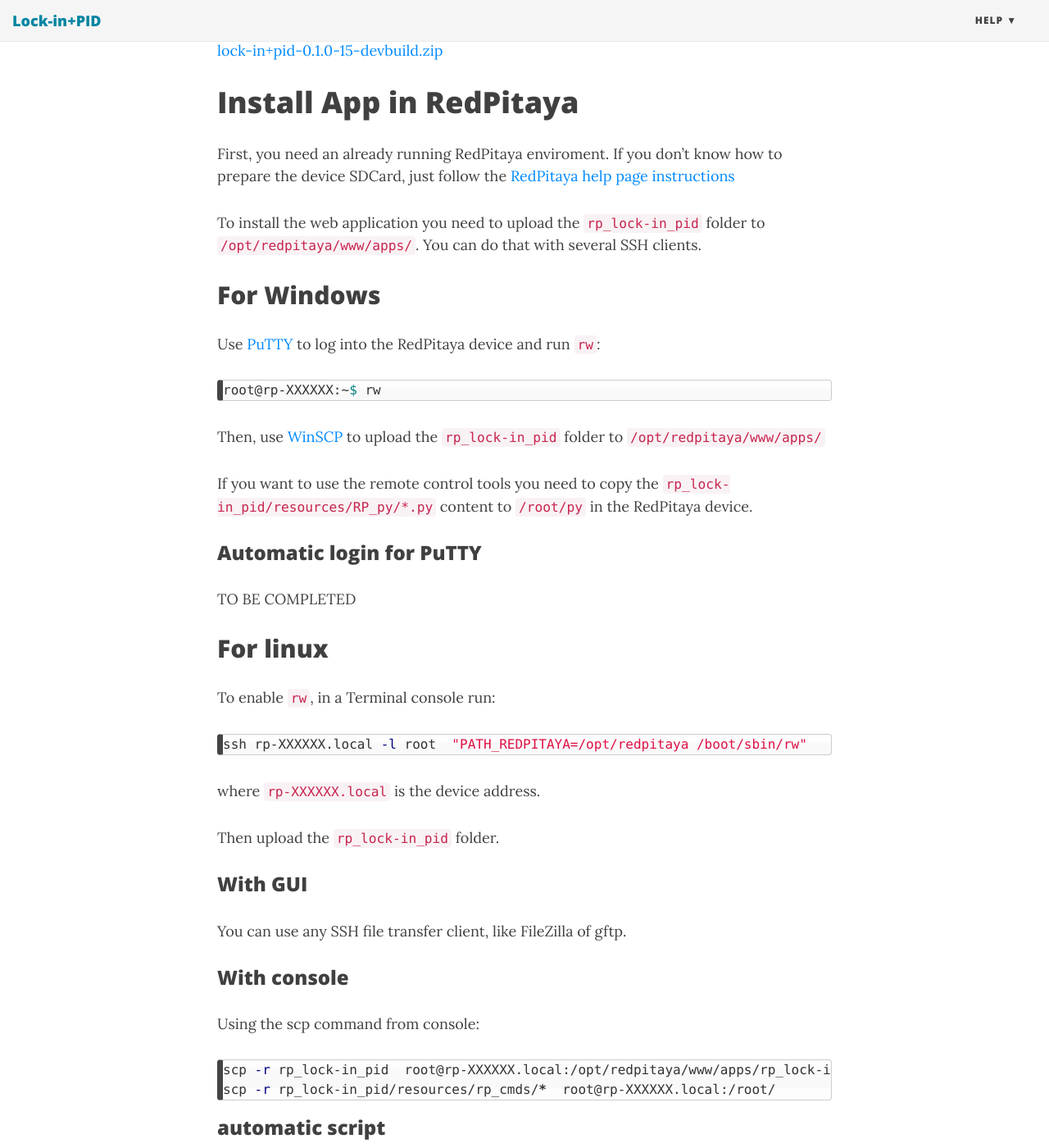
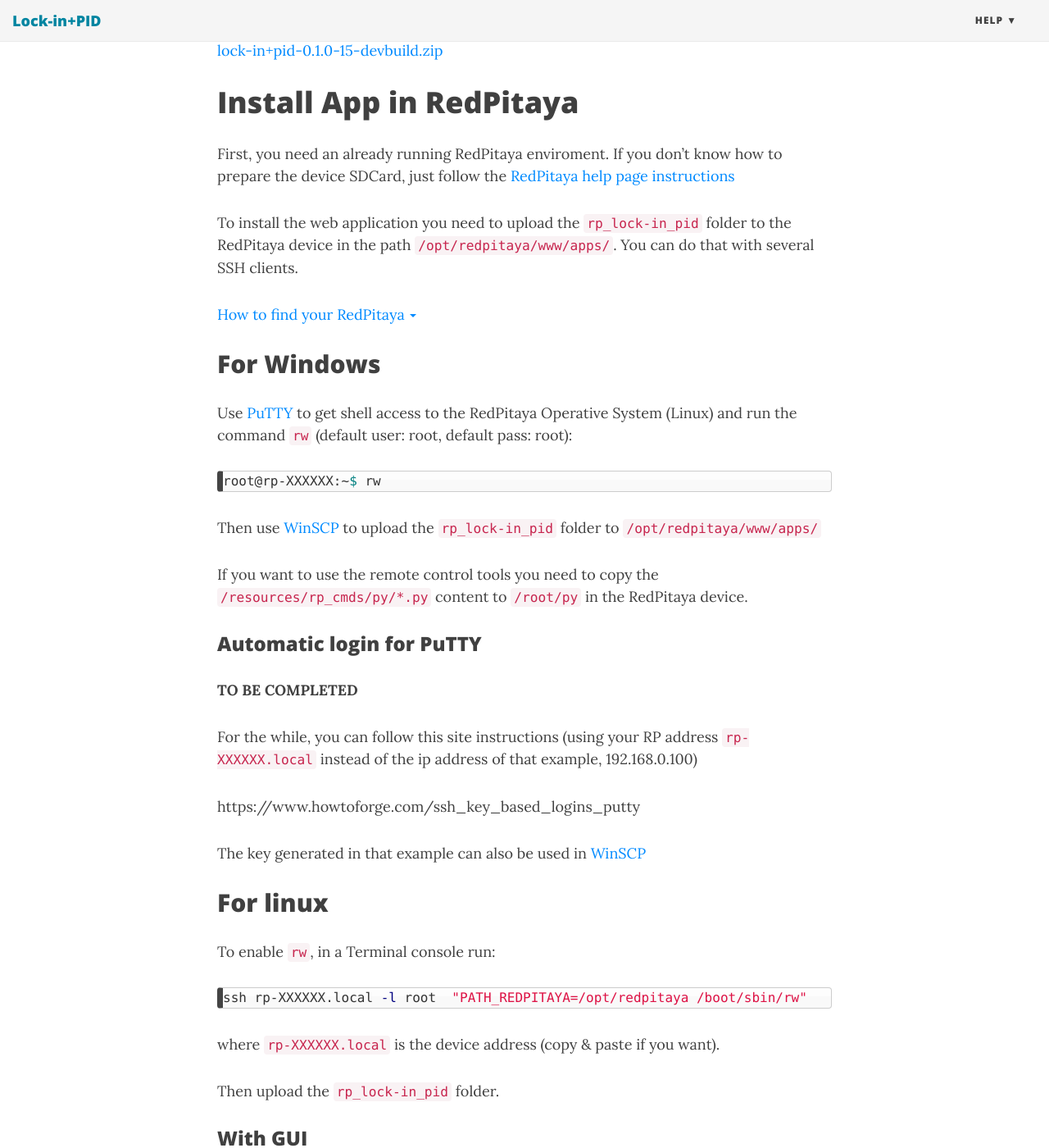
Before and after one commit to marceluda/rp_lock-in_pid, a Jekyll site: the page built from help/install.md, in a window 1280 px wide and 1400 px high, scrolled down 492 px. Shown: the whole window at 82% size. Built offline with Jekyll 4.4.1, drawn with Linux system fonts in a browser that asks for light colours; nearby versions of some CDN libraries; some of the changed text lies outside the part shown.

Commit message:
Correction in install page

````diff
--- a/help/install.md
+++ b/help/install.md
@@ -19,25 +19,69 @@
 [RedPitaya help page instructions](http://redpitaya.readthedocs.io/en/latest/quickStart/SDcard/SDcard.html)
 
 To install the web application you need to upload the `rp_lock-in_pid` folder
-to `/opt/redpitaya/www/apps/`. You can do that with several SSH clients.
+to the RedPitaya device in the path `/opt/redpitaya/www/apps/`. You can do that with several SSH clients.
+
+
+<a data-toggle="collapse" href="#How_to_find_RedPitaya" aria-expanded="false" aria-controls="How_to_find_RedPitaya"> How to find your RedPitaya <span class="caret"></span></a>
+
+<div id="How_to_find_RedPitaya" class="collapse" markdown="1" style="padding: 10px; border: 1px solid gray; border-radius: 5px;">
+If the device is connected to an standard dynamic-ip network (any standard router for internet access, any public network or network with DHCP) you can access de RedPitaya device using this name:
+
+`rp-XXXXXX.local`
+
+where XXXXXX are the last 6 digits of the device MAC address. The MAC address can be find in the Ethernet port of the
+device:
+
+![Red Pitaya MAC]({{ site.baseurl }}/img/rp_MAC.png "Red Pitaya MAC")
+
+In this case, would be: `rp-F113D5.local`. This is an automatic name assignation made through [ZeroConf](https://en.wikipedia.org/wiki/Zero-configuration_networking) system.
+
+After that, you can access several RedPitaya services using this address, for example:
+
+ - **Web Applications:** In your web browser...
+
+ `http://rp-XXXXXX.local/`
+
+ - **Remote login:** From a console application (linux):
+
+ ```bash
+ ssh rp-XXXXXX.local -l root
+ ```
+
+ - **Find IP address:** From console:
+ ```bash
+ ping rp-XXXXXX.local
+ ```
+For mor information or other options, refer to
+[RedPitaya connect help](http://redpitaya.readthedocs.io/en/latest/quickStart/connect/connect.html)
+
+</div>
+
 
 ## For Windows
 
 Use [PuTTY](https://www.chiark.greenend.org.uk/~sgtatham/putty/latest.html) to
-log into the RedPitaya device and run `rw`:
+get shell access to the RedPitaya Operative System (Linux) and run the command `rw` (default user: root, default pass: root):
 
 ```bash
 root@rp-XXXXXX:~$ rw
 ```
 
-Then, use [WinSCP](https://winscp.net/) to upload the `rp_lock-in_pid` folder to
+Then use [WinSCP](https://winscp.net/) to upload the `rp_lock-in_pid` folder to
  `/opt/redpitaya/www/apps/`
 
-If you want to use the remote control tools you need to copy the `rp_lock-in_pid/resources/RP_py/*.py` content to `/root/py` in the RedPitaya device.
+If you want to use the remote control tools you need to copy the `/resources/rp_cmds/py/*.py`
+content to `/root/py` in the RedPitaya device.
 
 ### Automatic login for PuTTY
 
-TO BE COMPLETED
+**TO BE COMPLETED**
+
+For the while, you can follow this site instructions (using your RP address `rp-XXXXXX.local` instead of the ip address of that example, 192.168.0.100)
+
+https://www.howtoforge.com/ssh_key_based_logins_putty
+
+The key generated in that example can also be used in [WinSCP](https://winscp.net/eng/docs/ui_login_authentication)
 
 ## For linux
 
@@ -47,27 +91,28 @@
 ssh rp-XXXXXX.local -l root  "PATH_REDPITAYA=/opt/redpitaya /boot/sbin/rw"
 ```
 
-where `rp-XXXXXX.local` is the device address.
+where `rp-XXXXXX.local` is the device address (copy & paste if you want).
 
 Then upload the `rp_lock-in_pid` folder.
 
 ### With GUI
 
-You can use any SSH file transfer client, like FileZilla of gftp.
+You can use any SSH file transfer client, like [FileZilla](https://filezilla-project.org/) of gftp.
 
 ### With console
-Using the scp command from console:
+Using the `scp` command (comes with linux) from console:
 
 ```bash
 scp -r rp_lock-in_pid  root@rp-XXXXXX.local:/opt/redpitaya/www/apps/rp_lock-in_pid
 scp -r rp_lock-in_pid/resources/rp_cmds/*  root@rp-XXXXXX.local:/root/
 ```
 
-### automatic script
+### Script for automatic upload
 The installation package includes a bash script to automatically upload
 the application to the RedPitaya device.
 
-Just run:
+Run from the uncompressed folder path:
+
 ```bash
 bash upload_app.sh rp-XXXXXX.local
 ```
````
Also changed, not shown: index.md (+2 -1 lines), img/rp_MAC.png (added), 2 other files.
